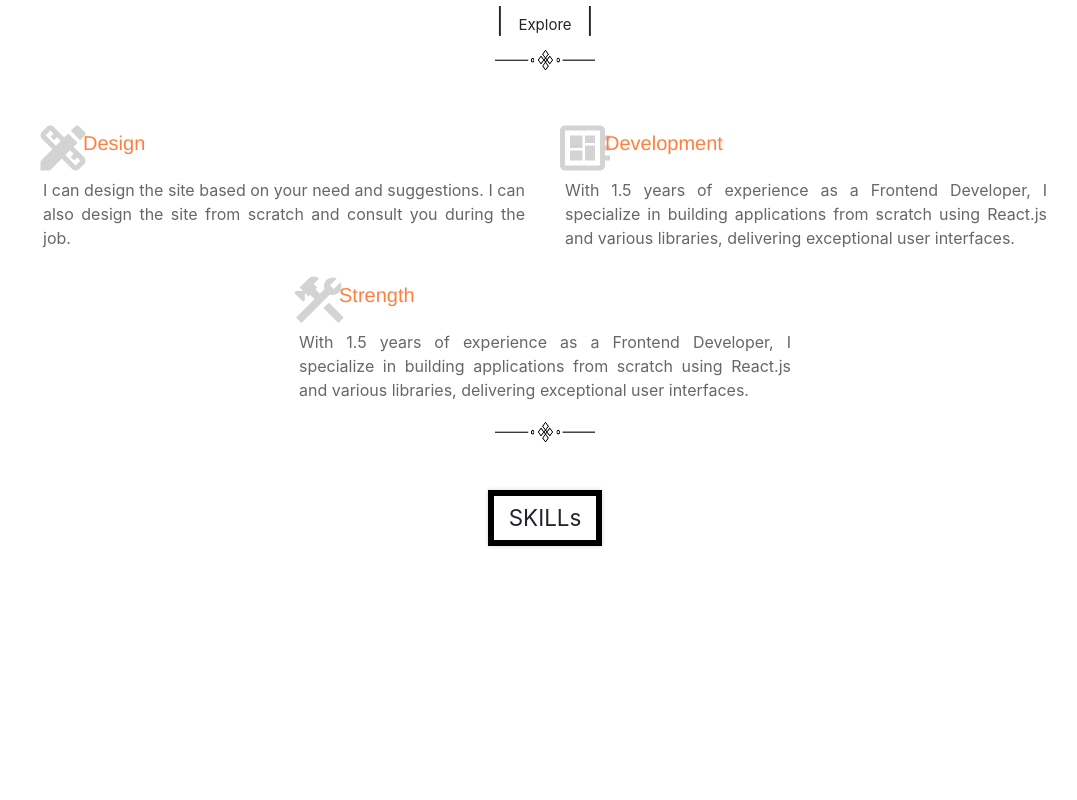
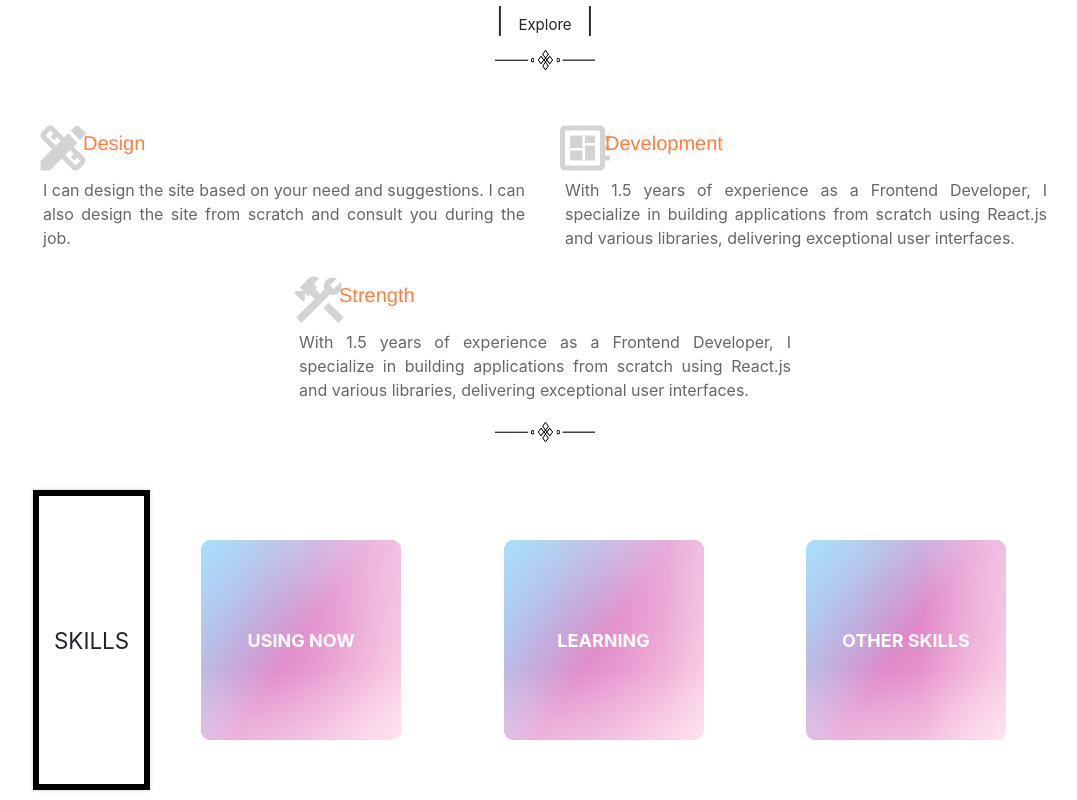
Before and after one commit to hemantkd11/hd_portfolio, a React (Create React App) app: page /hd_portfolio/about in a window 1280 px wide. Shown: the part 603-1403 px from the top of the page, without its empty margins (95-1172 px from the left). Before the commit the page ends 1159 px from the top, so only its background shows below. Built offline with nearby package versions, Linux system fonts and the light colour scheme.

Commit message:
new change

```diff
--- a/public/index.html
+++ b/public/index.html
@@ -38,6 +38,7 @@
       Learn how to configure a non-root public URL by running `npm run build`.
     -->
     <title>React App</title>
+
   </head>
   <body>
     <noscript>You need to enable JavaScript to run this app.</noscript>
--- a/src/App.css
+++ b/src/App.css
@@ -1,4 +1,4 @@
-.App {
+/* .App {
   text-align: center;
 }
 
@@ -37,4 +37,4 @@
   to {
     transform: rotate(360deg);
   }
-}
+} */
--- a/src/Components/About/About.js
+++ b/src/Components/About/About.js
@@ -25,6 +25,7 @@ const AboutPage = () => {
             kabaddi, the junior science olympiad, and multiple academic
             competitions, showcasing my versatility and enthusiasm.
           </div>
+
           {/* explore */}
           <div className="aboutMe-explore">
             <div className="aboutMe-explore-text">
@@ -111,7 +112,63 @@ const AboutPage = () => {
               <img src={Deco} alt="Deco" />
             </div>
           </div>
-          <div className="aboutMe-heading">SKILLs</div>
+
+          <div className="skill-list">
+            <div className="aboutMe-heading">
+              <div>SKILLS</div>
+            </div>
+            <div className="using-list box-width-skill">
+              <div className="hello-box">
+                <div className="box-flex">
+                  <div className="box">box1</div>
+                  <div className="box">box2</div>
+                </div>
+                <div className="box-flex">
+                  <div className="box">box3</div>
+                  <div className="box">box4</div>
+                </div>
+                <div className="box-flex">
+                  <div className="box">box5</div>
+                  <div className="box">box6 </div>
+                </div>
+                <div className="skill-type">USING NOW</div>
+              </div>
+            </div>
+            <div className="learning-list box-width-skill">
+              <div className="hello-box">
+                <div className="box-flex">
+                  <div className="box">box1</div>
+                  <div className="box">box2</div>
+                </div>
+                <div className="box-flex">
+                  <div className="box">box3</div>
+                  <div className="box">box4</div>
+                </div>
+                <div className="box-flex">
+                  <div className="box">box5</div>
+                  <div className="box">box6 </div>
+                </div>
+                <div className="skill-type">LEARNING</div>
+              </div>
+            </div>
+            <div className="Toll-list box-width-skill">
+              <div className="hello-box">
+                <div className="box-flex">
+                  <div className="box">box1</div>
+                  <div className="box">box2</div>
+                </div>
+                <div className="box-flex">
+                  <div className="box">box3</div>
+                  <div className="box">box4</div>
+                </div>
+                <div className="box-flex">
+                  <div className="box">box5</div>
+                  <div className="box">box6 </div>
+                </div>
+                <div className="skill-type">OTHER SKILLS</div>
+              </div>
+            </div>
+          </div>
         </div>
       </div>
     </div>
--- a/src/style.css
+++ b/src/style.css
@@ -29,9 +29,12 @@
 
 } */
 /* navbar css */
+html,
 body {
+  height: auto;
+  min-height: 100%;
+  margin: 0;
   padding: 0;
-  margin: 0;
 }
 .bg-body-tertiary {
   position: fixed;
@@ -75,7 +78,8 @@ body {
 .page-content {
   width: 100%;
   padding-top: 70px;
-  height: calc(100vh -70px);
+  /* height: ; */
+  /* height: calc(100vh -70px); */
   /* background: var(--body-theme); */
 }
 /* landing container */
@@ -699,6 +703,90 @@ body {
   justify-content: center;
   align-items: center;
 }
+.skill-list {
+  width: 100%;
+  display: flex;
+  flex-direction: row;
+  height: 300px;
+  justify-content: space-between;
+}
+.learning-list {
+  width: 100%;
+  height: auto;
+}
+.hello-box {
+  position: absolute;
+  border-radius: 10px;
+  width: 200px;
+  height: 200px;
+  background: linear-gradient(125deg, #03a9f4, #cc39a4, #ffb5d2);
+  box-shadow: inset 0px 0px 180px 5px #ffffff;
+  display: flex;
+  justify-content: center;
+  align-items: center;
+  overflow: hidden;
+  flex-direction: column;
+}
+.box-width-skill {
+  width: 30%;
+}
+.using-list {
+  display: flex;
+  flex-direction: column;
+  align-items: center;
+  justify-content: center;
+}
+.Toll-list {
+  display: flex;
+  flex-direction: column;
+  align-items: center;
+  justify-content: center;
+}
+.learning-list {
+  display: flex;
+  flex-direction: column;
+  align-items: center;
+  justify-content: center;
+}
+.skill-type {
+  z-index: 10;
+  font-size: 18px;
+  font-weight: bold;
+  color: white;
+  text-align: center;
+  cursor: pointer;
+  transition: opacity 0.3s ease;
+}
+
+.box-flex {
+  display: none;
+  flex-direction: column;
+  gap: 10px;
+  flex-direction: row;
+  transition: 0.5s ease-in-out;
+  /* position: absolute; */
+  width: 100%;
+  height: 100%;
+  justify-content: center;
+  align-items: center;
+}
+
+.box {
+  background: linear-gradient(75deg, var(--text-color-light-mode), white);
+  padding: 10px;
+  border-radius: 5px;
+  text-align: center;
+}
+
+.hello-box:hover .skill-type {
+  display: none;
+  background: none;
+}
+
+.hello-box:hover .box-flex {
+  display: flex;
+  background: white;
+}
 
 /* about css end */
 
@@ -827,11 +915,22 @@ body {
   .designAndDevelopment {
     flex-direction: column;
   }
+  .skill-list {
+    width: 100%;
+    display: flex;
+    flex-direction: column;
+    height: 750px;
+    padding-bottom: 20px;
+    box-sizing: border-box;
+    /* justify-content: center; */
+    align-items: center;
+  }
 }
 
 @media only screen and (max-width: 650px) {
   .page-content {
     padding-top: 72px;
+    height: auto;
   }
   .Landing-container {
     width: 100%;
@@ -977,7 +1076,7 @@ body {
     gap: 20px;
   }
   .aboutMe-intro {
-    font-size: 1.1rem;
+    font-size: 1rem;
   }
   .flex-width {
     width: 80%;
```
